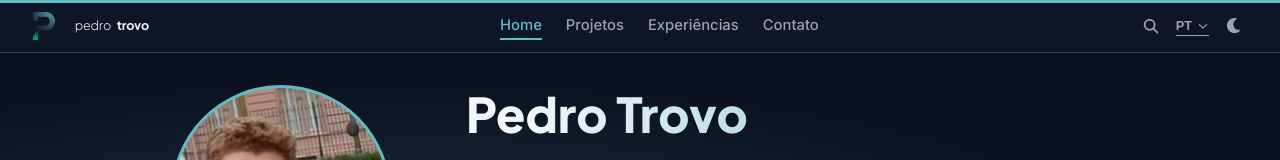
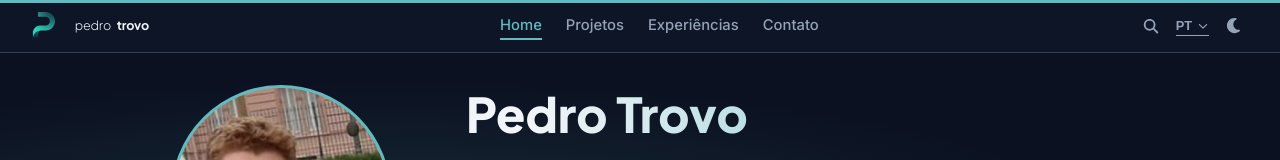
Before and after one commit to pedro-Trovo/Portfolio-pedro-trovo, a React (Vite) app: page / in a window 1280 px wide. Shown: the top 160 px of the page. Built offline with nearby package versions, Linux system fonts and the light colour scheme.

Commit message:
fix: substitui ptrovo.svg pelo ptrovologo.svg (gradiente invertido e proporcao compacta)

```diff
--- a/src/components/Header.jsx
+++ b/src/components/Header.jsx
@@ -35,16 +35,16 @@ function Header() {
         <svg width="24" height="28" viewBox="0 0 790 1000" fill="none" xmlns="http://www.w3.org/2000/svg">
           <defs>
             <radialGradient id="logo-grad" cx="0" cy="0" r="1" gradientTransform="matrix(632.616,0,0,633.388,499.32,-86.401)" gradientUnits="userSpaceOnUse">
-              <stop stop-color="#62BBC1"/>
-              <stop offset="1" stop-color="#0F172A"/>
+              <stop stop-color="#0F172A"/>
+              <stop offset="1" stop-color="#2DD4BF"/>
             </radialGradient>
             <linearGradient id="logo-grad2" x1="86.342" x2="86.342" y1="599.269" y2="358.469" gradientUnits="userSpaceOnUse">
-              <stop stop-color="#0D9488"/>
-              <stop offset="1" stop-color="#0F172A"/>
+              <stop stop-color="#0F172A"/>
+              <stop offset="1" stop-color="#0D9488"/>
             </linearGradient>
           </defs>
           <g transform="matrix(1.5890899,0,0,1.5890899,-0.30664861,-1.5445954)">
-            <path fill="url(#logo-grad)" d="M 0.193,466.389 V 630.263 H 115.08 V 473.48 a 57.55,57.55 0 0 1 16.824,-40.668 57.41,57.41 0 0 1 40.619,-16.846 h 117.798 c 54.953,-0.016 107.65,-21.884 146.504,-60.793 38.853,-38.91 60.681,-91.676 60.686,-146.696 0,-55.028 -21.832,-107.803 -60.692,-146.717 C 397.958,22.846 345.251,0.98 290.29,0.972 H 0.193 V 205.814 H 115.08 v -96.575 h 167.467 a 98,98 0 0 1 69.329,28.746 98.24,98.24 0 0 1 28.733,69.405 98.242,98.242 0 0 1 -28.721,69.425 98.004,98.004 0 0 1 -69.341,28.757 H 160.798 a 160.372,160.372 0 0 0 -61.477,12.221 160.515,160.515 0 0 0 -52.116,34.859 160.737,160.737 0 0 0 -34.812,52.184 160.892,160.892 0 0 0 -12.2,61.553 z"/>
+            <path fill="url(#logo-grad)" d="M 0.193,466.389 V 630.263 H 115.08 V 473.48 a 57.55,57.55 0 0 1 16.824,-40.668 57.41,57.41 0 0 1 40.619,-16.846 h 117.798 c 54.953,-0.016 107.65,-21.884 146.504,-60.793 38.853,-38.91 60.681,-91.676 60.686,-146.696 0,-55.028 -21.832,-107.803 -60.692,-146.717 C 397.958,22.846 345.251,0.98 290.29,0.972 H 115.08 V 109.239 h 167.467 a 98,98 0 0 1 69.329,28.746 98.24,98.24 0 0 1 28.733,69.405 98.242,98.242 0 0 1 -28.721,69.425 98.004,98.004 0 0 1 -69.341,28.757 H 160.798 a 160.372,160.372 0 0 0 -61.477,12.221 160.515,160.515 0 0 0 -52.116,34.859 160.737,160.737 0 0 0 -34.812,52.184 160.892,160.892 0 0 0 -12.2,61.553 z"/>
             <path fill="url(#logo-grad2)" d="M 172.491,415.966 A 172.21,172.21 0 0 0 50.663,466.498 C 18.35,498.848 0.197,542.724 0.193,588.475 v 41.788 H 115.08 V 473.48 a 57.548,57.548 0 0 1 16.813,-40.657 57.411,57.411 0 0 1 40.598,-16.857 z"/>
           </g>
         </svg>
```
Also changed, not shown: public/favicon.svg.
